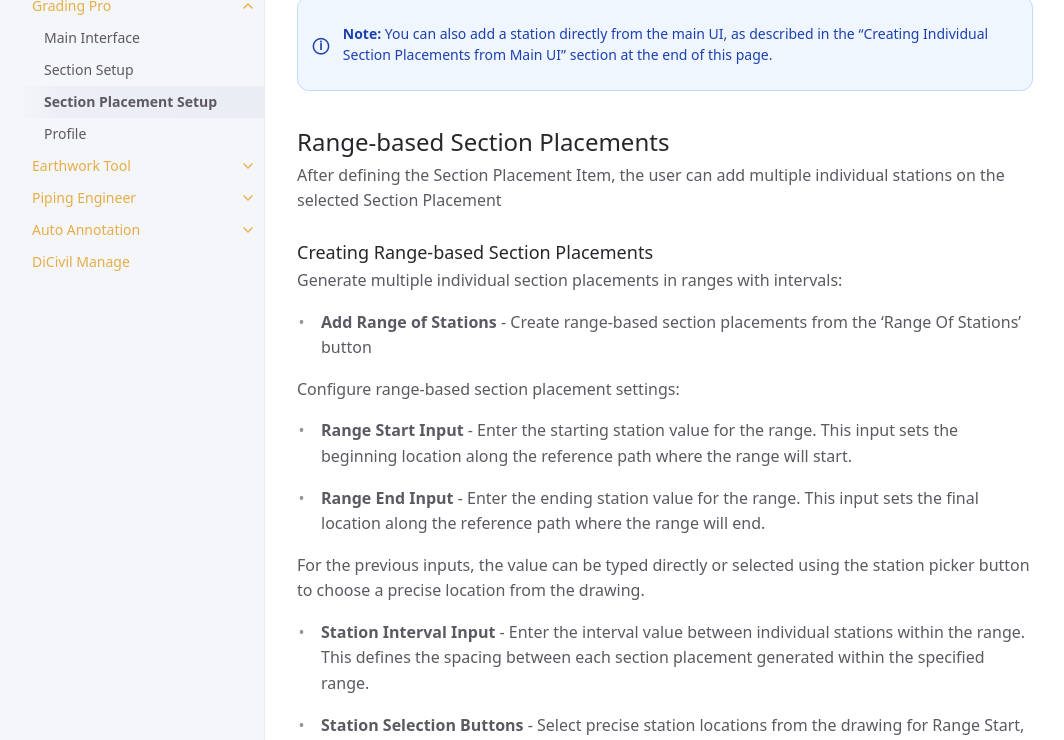
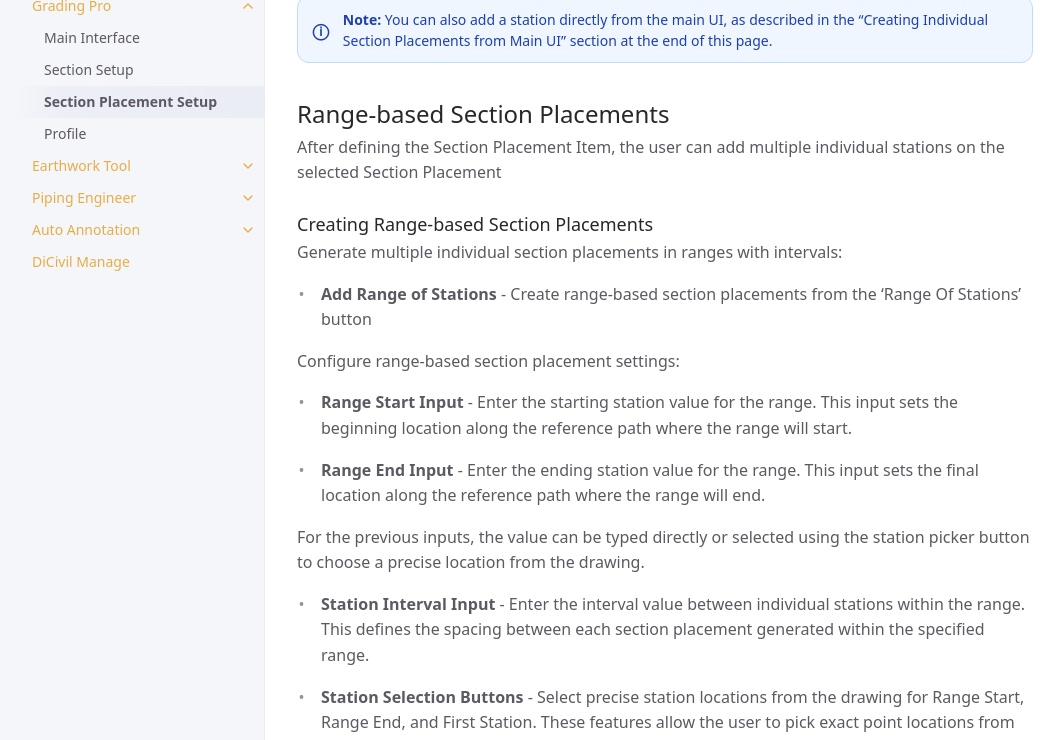
Before and after one commit to DiRoots-Limited/DiRoots.DiCivil.Design.Releases, a Jekyll site: the page built from docs/pages/GradingPro/GP-Section-Placement-Setup.md, in a window 1280 px wide and 1400 px high, scrolled down 1928 px. Shown: the part 246-986 px from the top of the window, without its empty margins (107-1171 px from the left). Built offline with Jekyll 4.4.1, drawn with Linux system fonts in a browser that asks for light colours.

Commit message:
docs: normalize callout content spacing

```diff
--- a/_sass/custom/custom.scss
+++ b/_sass/custom/custom.scss
@@ -57,6 +57,27 @@ blockquote.important {
   padding-left: 2.8rem;
   font-size: 0.875rem;
   line-height: 1.5;
+}
+
+blockquote.note > *,
+blockquote.new > *,
+blockquote.warning > *,
+blockquote.important > * {
+  margin: 0.25rem 0;
+}
+
+blockquote.note > :first-child,
+blockquote.new > :first-child,
+blockquote.warning > :first-child,
+blockquote.important > :first-child {
+  margin-top: 0;
+}
+
+blockquote.note > :last-child,
+blockquote.new > :last-child,
+blockquote.warning > :last-child,
+blockquote.important > :last-child {
+  margin-bottom: 0;
 }
 
 p.note,
```
